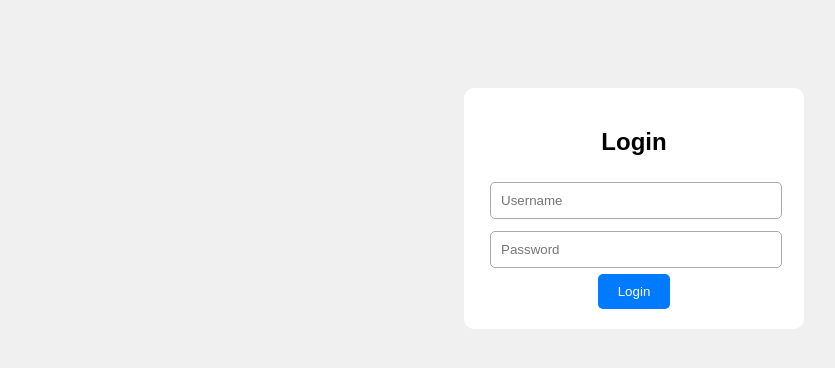
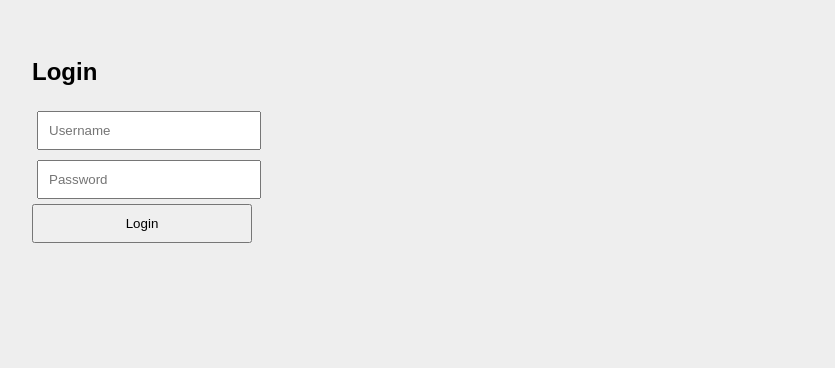
Before and after one commit to TheGuy9-create/TheGuy9-create.github.io, a plain HTML site: page index.html in a window 1280 px wide. Shown: the whole page, without its empty margins (6-841 px from the left). Drawn offline with Linux system fonts and the light colour scheme.

Commit message:
Update index.html

```diff
--- a/index.html
+++ b/index.html
@@ -2,37 +2,31 @@
 <html>
 <head>
 <title>Login</title>
+<meta charset="UTF-8">
 <style>
-    body { font-family: Arial; background:#f0f0f0; text-align:center; padding-top:80px; }
-    #box { background:white; padding:20px; width:300px; margin:auto; border-radius:10px; }
-    input { width:90%; padding:10px; margin:6px; border-radius:5px; border:1px solid #aaa; }
-    button { padding:10px 20px; border:none; background:#007bff; color:white; border-radius:5px; cursor:pointer; }
+body { font-family: Arial; background: #eee; padding: 30px; }
+input { padding: 10px; width: 200px; margin: 5px; }
+button { padding: 10px; width: 220px; }
 </style>
 </head>
 <body>
-<div id="box">
-    <h2>Login</h2>
-    <input id="username" placeholder="Username">
-    <input id="password" placeholder="Password" type="password">
-    <button onclick="login()">Login</button>
-</div>
+
+<h2>Login</h2>
+
+<input id="username" placeholder="Username"><br>
+<input id="password" type="password" placeholder="Password"><br>
+<button onclick="login()">Login</button>
 
 <script>
 function login() {
-    let user = document.getElementById("username").value;
-    let pass = document.getElementById("password").value;
+    let u = document.getElementById("username").value;
+    let p = document.getElementById("password").value;
 
-    if (user === "" || pass === "") {
-        alert("Enter username + password");
-        return;
-    }
-
-    // Save login (simple simulation)
-    localStorage.setItem("loggedUser", user);
-
-    // Redirect to inbox
+    // very simple login
+    localStorage.setItem("user", u);
     window.location.href = "inbox.html";
 }
 </script>
+
 </body>
 </html>
```
